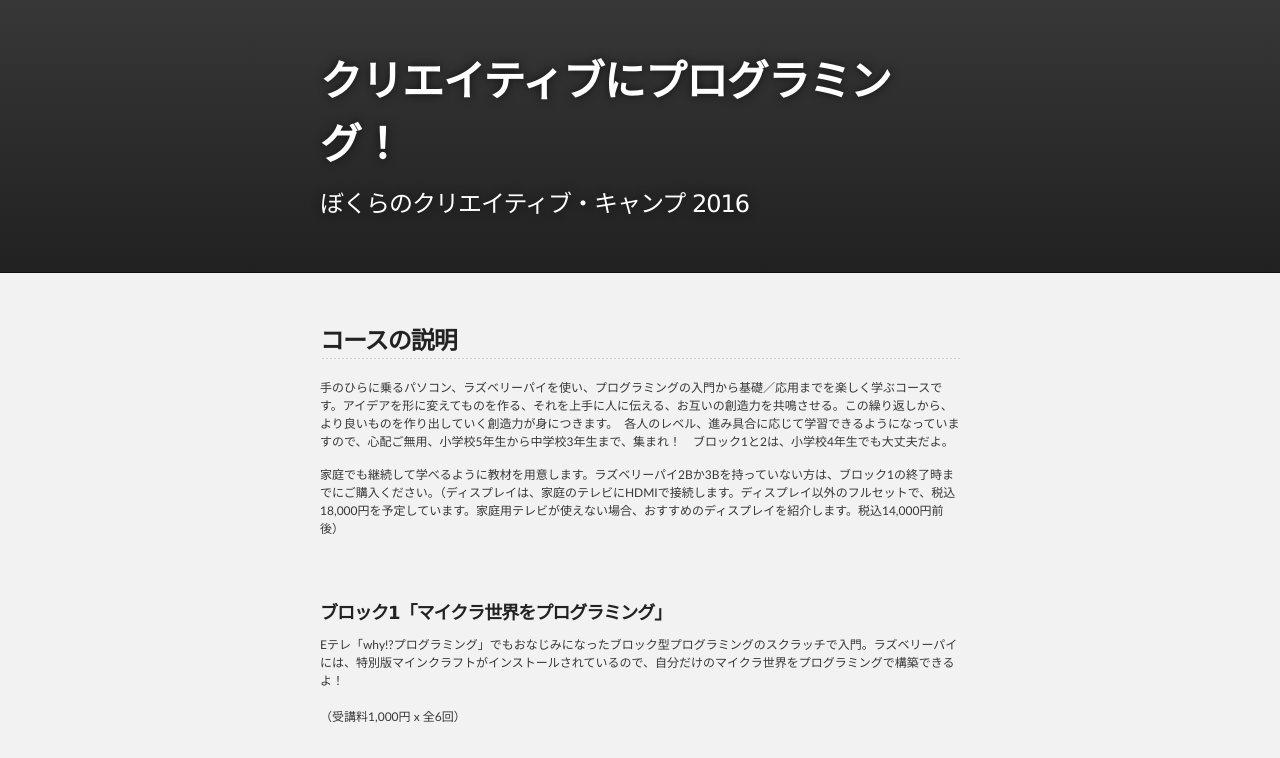
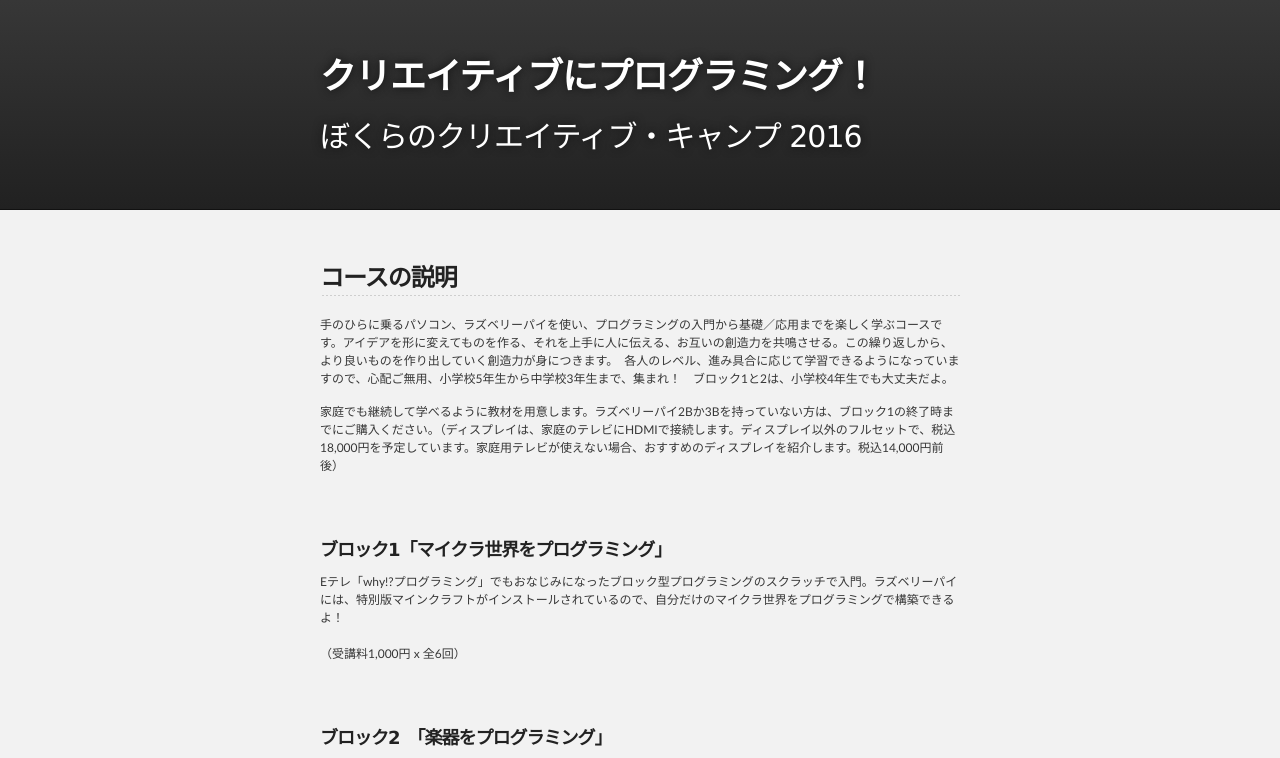
Before and after one commit to Naohiro2g/naohiro2g.github.io, a plain HTML site: page index.html in a window 1280 px wide. Shown: the top 758 px of the page. Drawn offline with Linux system fonts and the light colour scheme.

Commit message:
smaller project_title, project_tagline

```diff
--- a/stylesheets/stylesheet.css
+++ b/stylesheets/stylesheet.css
@@ -302,14 +302,14 @@ Full-Width Styles
 #project_title {
   margin: 0;
   color: #fff;
-  font-size: 42px;
+  font-size: 36px;
   font-weight: 700;
   text-shadow: #111 0px 0px 10px;
 }
 
 #project_tagline {
   color: #fff;
-  font-size: 24px;
+  font-size: 30px;
   font-weight: 300;
   background: none;
   text-shadow: #111 0px 0px 10px;
```
